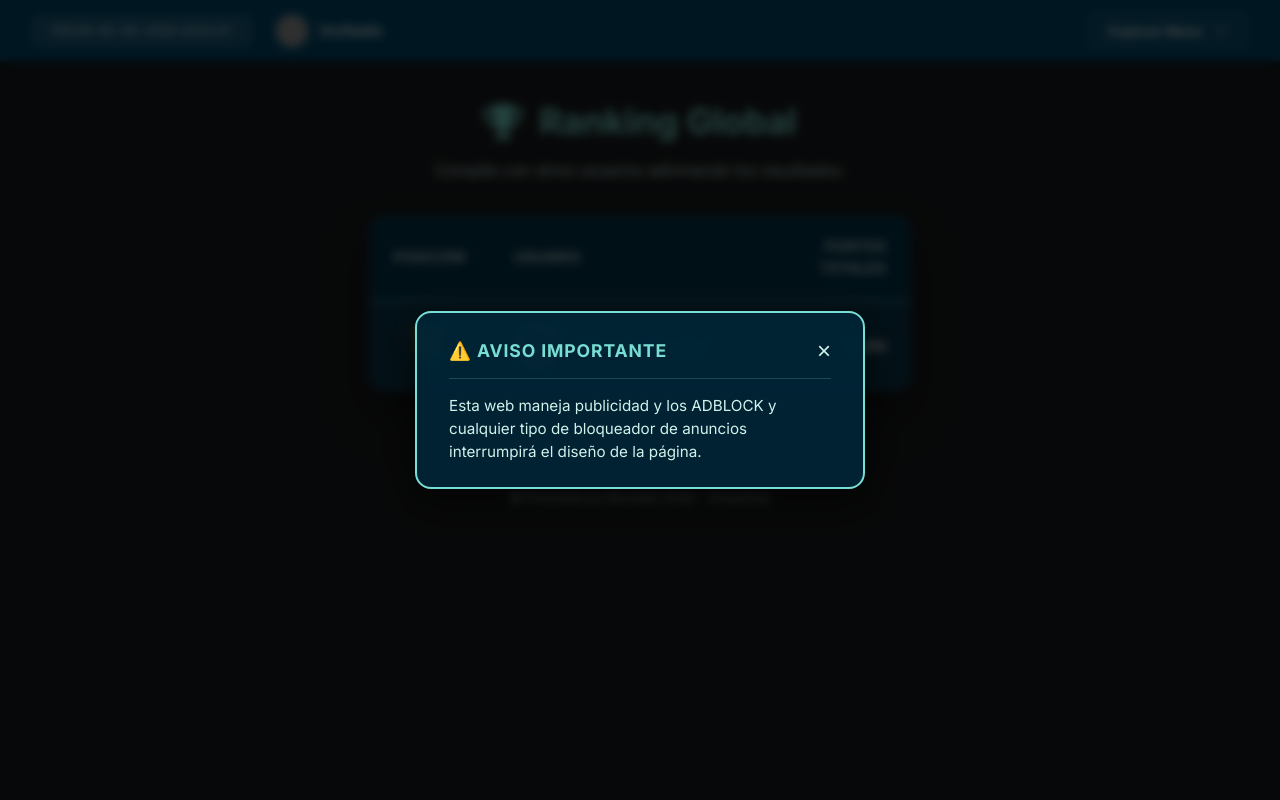
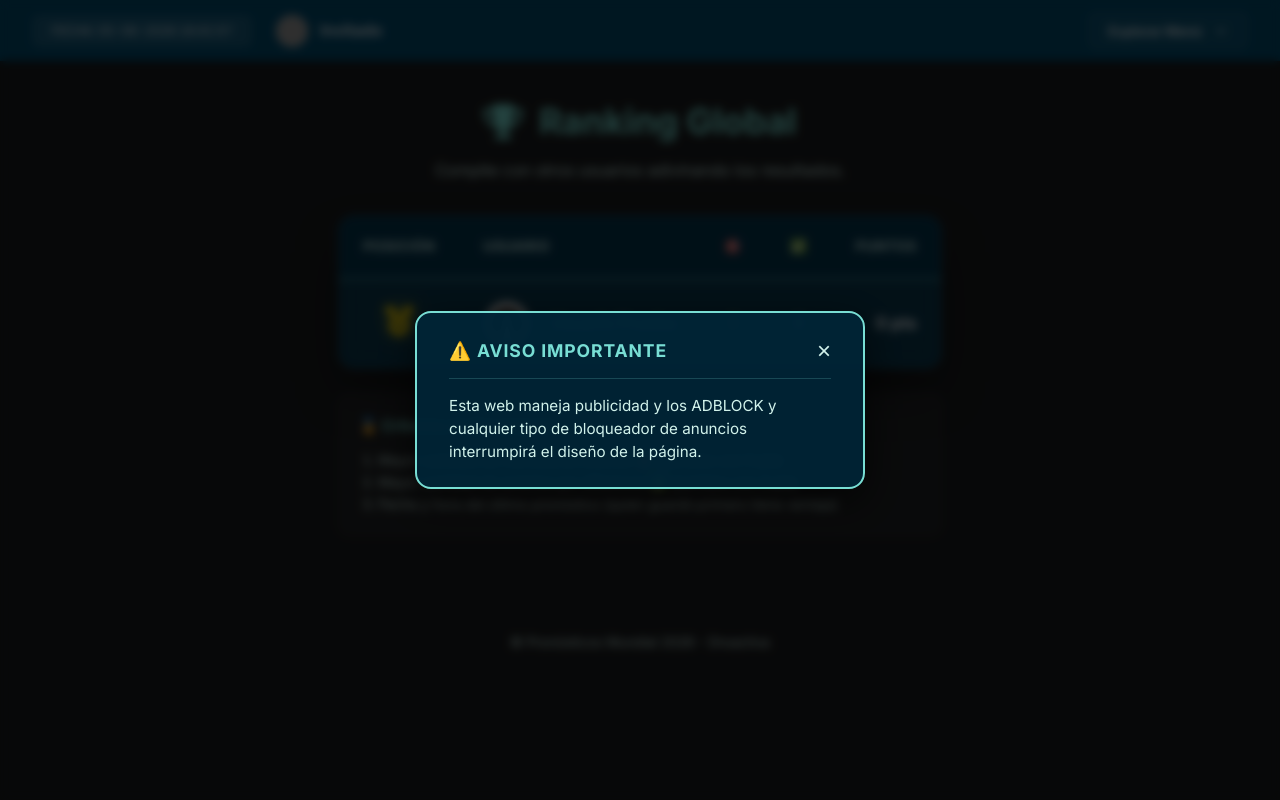
Before and after one commit to Blakezama/quineladroA2026, a Flask app: page /ranking in a window 1280 px wide. Run offline with Flask 3, Linux system fonts and the light colour scheme; data comes from the database, SQL or seed files in the repository; data that the repository does not hold is empty; grey boxes are pictures that could not be loaded.

Commit message:
feat: Bloqueo automático 30min antes del partido + criterios de desempate en ranking

```diff
--- a/app.py
+++ b/app.py
@@ -391,6 +391,11 @@ def apostar(id_partido):
     voto_existente = Voto.query.filter_by(usuario_id=usuario_id, partido_id=id_partido).first()
     ya_voto = voto_existente is not None
 
+    # Bloqueo automático: 30 minutos antes del inicio del partido
+    ahora = datetime.utcnow()
+    hora_limite = partido.fecha - timedelta(minutes=30)
+    partido_bloqueado = (ahora >= hora_limite) and not ya_voto
+
     # Datos del partido como diccionario para el frontend JS
     partido_data = {
         'id': partido.id,
@@ -398,10 +403,12 @@ def apostar(id_partido):
         'equipo_b': partido.equipo_b,
         'fecha': partido.fecha.strftime('%d/%m/%Y %H:%M'),
         'grupo': partido.grupo,
-        'fase': partido.fase
+        'fase': partido.fase,
+        'hora_limite': hora_limite.isoformat(),
+        'bloqueado': partido_bloqueado
     }
 
-    return render_template('apostar.html', partido=partido, partido_data=partido_data, ya_voto=ya_voto)
+    return render_template('apostar.html', partido=partido, partido_data=partido_data, ya_voto=ya_voto, partido_bloqueado=partido_bloqueado)
 
 
 @app.route('/perfil')
@@ -524,6 +531,13 @@ def api_votar(id_partido):
     if voto_existente:
         return jsonify({'error': 'Ya has votado en este partido'}), 409
 
+    # Bloqueo automático: 30 minutos antes del inicio del partido
+    partido = Partido.query.get_or_404(id_partido)
+    ahora = datetime.utcnow()
+    hora_limite = partido.fecha - timedelta(minutes=30)
+    if ahora >= hora_limite:
+        return jsonify({'error': '⏰ Pronóstico cerrado. Las predicciones se bloquean 30 minutos antes del inicio del partido.'}), 403
+
     data = request.get_json()
     if not data:
         return jsonify({'error': 'Datos inválidos'}), 400
@@ -635,13 +649,21 @@ def ranking():
 
     for u in usuarios:
         puntos_totales = 0
+        exactos_count = 0      # Criterio desempate 1: más marcadores exactos
+        diferencia_count = 0   # Criterio desempate 2: más aciertos por diferencia
+        ultima_fecha_voto = None  # Criterio desempate 3: quién votó primero
         votos_usuario = Voto.query.filter_by(usuario_id=u.id).all()
 
         for v in votos_usuario:
+            # Rastrear la fecha más reciente de voto del usuario
+            if v.fecha_voto is not None:
+                if ultima_fecha_voto is None or v.fecha_voto > ultima_fecha_voto:
+                    ultima_fecha_voto = v.fecha_voto
+
             if v.partido_id in resultados:
                 res = resultados[v.partido_id]
 
-                # Evaluar puntuación según las nuevas reglas
+                # Evaluar puntuación según las reglas
                 acerto_marcador = False
                 acerto_ganador = (v.voto_ganador == res['ganador_real'])
 
@@ -650,23 +672,42 @@ def ranking():
                         acerto_marcador = True
 
                 if acerto_marcador:
-                    # Resultado exacto: acierta el ganador y el marcador exacto
+                    # Resultado exacto: 5 puntos
                     puntos_totales += 5
+                    exactos_count += 1
                 elif acerto_ganador:
-                    # Diferencia: acierta el ganador (o empate), pero no el marcador exacto
+                    # Diferencia: 3 puntos
                     puntos_totales += 3
+                    diferencia_count += 1
 
         ranking_data.append({
             'usuario': u,
-            'puntos': puntos_totales
+            'puntos': puntos_totales,
+            'exactos': exactos_count,
+            'diferencias': diferencia_count,
+            'ultima_fecha': ultima_fecha_voto
         })
 
-    # Ordenar por puntos totales descendente
-    ranking_data.sort(key=lambda x: x['puntos'], reverse=True)
+    # Ordenar con criterios de desempate:
+    # 1. Más puntos totales (descendente)
+    # 2. Más marcadores exactos (descendente)
+    # 3. Más aciertos por diferencia (descendente)
+    # 4. Fecha de último pronóstico más temprana (ascendente = votó primero)
+    ranking_data.sort(key=lambda x: (
+        -x['puntos'],
+        -x['exactos'],
+        -x['diferencias'],
+        x['ultima_fecha'] if x['ultima_fecha'] else datetime.max
+    ))
 
-    # Asignar posición resolviendo empates simples (opcional mejora pero al menos tener índice)
+    # Asignar posición correcta (empates reales comparten posición)
     for index, data in enumerate(ranking_data):
-        data['posicion'] = index + 1
+        if index > 0 and data['puntos'] == ranking_data[index-1]['puntos'] \
+                     and data['exactos'] == ranking_data[index-1]['exactos'] \
+                     and data['diferencias'] == ranking_data[index-1]['diferencias']:
+            data['posicion'] = ranking_data[index-1]['posicion']
+        else:
+            data['posicion'] = index + 1
 
     return render_template('ranking.html', ranking_data=ranking_data)
 
--- a/templates/ranking.html
+++ b/templates/ranking.html
@@ -87,11 +87,18 @@
     }
 
     .col-puntos {
-        width: 25%;
+        width: 18%;
         text-align: right;
         font-weight: 800;
         color: var(--accent-color);
         font-size: 1.2rem;
+    }
+
+    .col-stats {
+        width: 10%;
+        text-align: center;
+        font-size: 0.9rem;
+        color: var(--text-dim);
     }
 
     /* Avatares Circulares */
@@ -152,7 +159,9 @@
                 <tr>
                     <th class="col-pos">Posición</th>
                     <th>Usuario</th>
-                    <th class="col-puntos">Puntos Totales</th>
+                    <th class="col-stats" title="Marcadores exactos (5 pts c/u)">🎯</th>
+                    <th class="col-stats" title="Aciertos por diferencia (3 pts c/u)">✅</th>
+                    <th class="col-puntos">Puntos</th>
                 </tr>
             </thead>
             <tbody>
@@ -182,6 +191,8 @@
                             {% endif %}
                             <span>{{ item.usuario.nombre }}</span>
                         </td>
+                        <td class="col-stats" style="font-weight: 700; color: #fbbf24;">{{ item.exactos }}</td>
+                        <td class="col-stats" style="font-weight: 600;">{{ item.diferencias }}</td>
                         <td class="col-puntos">
                             {{ item.puntos }} pts
                         </td>
@@ -189,7 +200,7 @@
                     {% endfor %}
                 {% else %}
                 <tr>
-                    <td colspan="3" style="text-align: center; padding: 2rem; color: var(--text-dim);">
+                    <td colspan="5" style="text-align: center; padding: 2rem; color: var(--text-dim);">
                         No hay usuarios para mostrar el ranking todavía.
                     </td>
                 </tr>
@@ -197,5 +208,13 @@
             </tbody>
         </table>
     </div>
+    <div style="margin-top: 1.5rem; background: rgba(255,255,255,0.03); padding: 1.25rem; border-radius: 12px; border: 1px solid rgba(255,255,255,0.05);">
+        <h4 style="color: var(--accent-color); margin-bottom: 0.75rem; font-size: 0.95rem;">🏅 Criterios de Desempate</h4>
+        <ol style="color: var(--text-dim); font-size: 0.85rem; line-height: 1.6; padding-left: 1.2rem; margin: 0;">
+            <li>Mayor cantidad de marcadores exactos 🎯 (partidos con 5 pts)</li>
+            <li>Mayor cantidad de aciertos por diferencia ✅ (partidos con 3 pts)</li>
+            <li>Fecha y hora del último pronóstico (quien guardó primero tiene ventaja)</li>
+        </ol>
+    </div>
 </div>
 {% endblock %}
```
Also changed, not shown: templates/apostar.html (+31 -2 lines).
